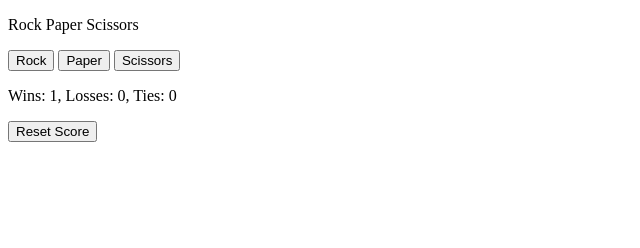
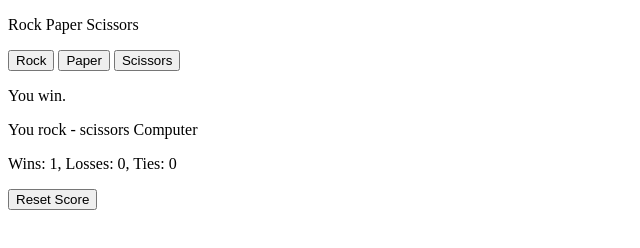
Before and after one commit to vfreis09/dom-js, a plain HTML site: page game.html in a window 1280 px wide. Both pictures are taken after a click on the button "Rock". Shown: the whole page, without its empty margins (0-640 px from the left). Drawn offline with Linux system fonts and the light colour scheme.

Commit message:
game finished

```diff
--- a/game.html
+++ b/game.html
@@ -34,7 +34,8 @@
         >
           Scissors
         </button>
-
+        <p class="js-result"></p>
+        <p class="js-moves"></p>
         <p class="js-score"></p>
         <button
           onclick="
@@ -56,15 +57,6 @@
           };
 
           updateScoreElement();
-          /*
-      if (!score) {
-        score = {
-          wins: 0,
-          losses: 0,
-          ties: 0
-        };
-      }
-      */
 
           function playGame(playerMove) {
             const computerMove = pickComputerMove();
@@ -109,8 +101,11 @@
 
             updateScoreElement();
 
-            /**alert(`You picked ${playerMove}. Computer picked ${computerMove}. ${result}
-Wins: ${score.wins}, Losses: ${score.losses}, Ties: ${score.ties}`);**/
+            document.querySelector(".js-result").innerHTML = result;
+
+            document.querySelector(
+              ".js-moves"
+            ).innerHTML = `You ${playerMove} - ${computerMove} Computer`;
           }
 
           function updateScoreElement() {
```
